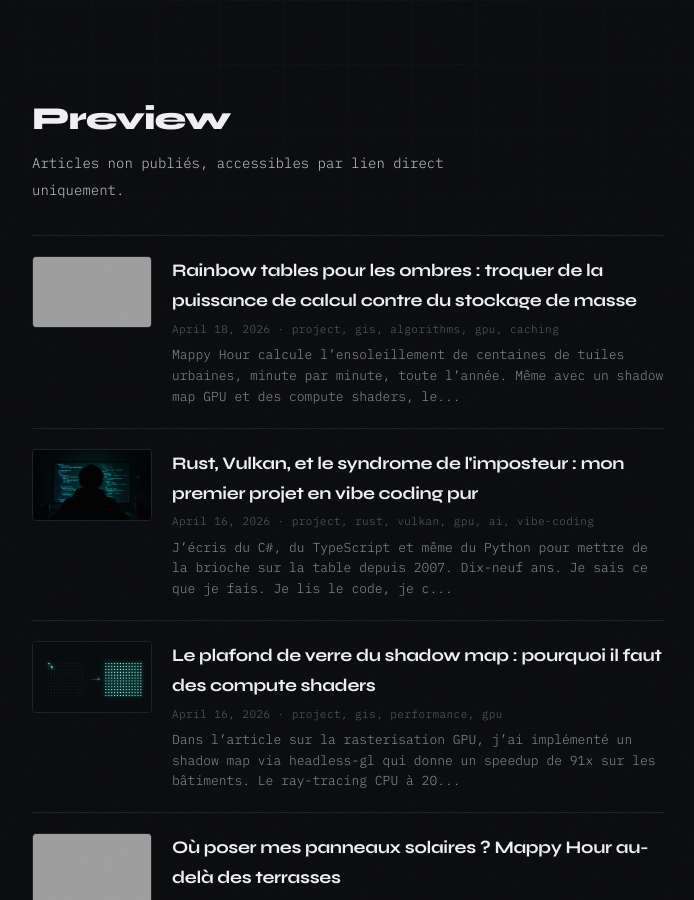
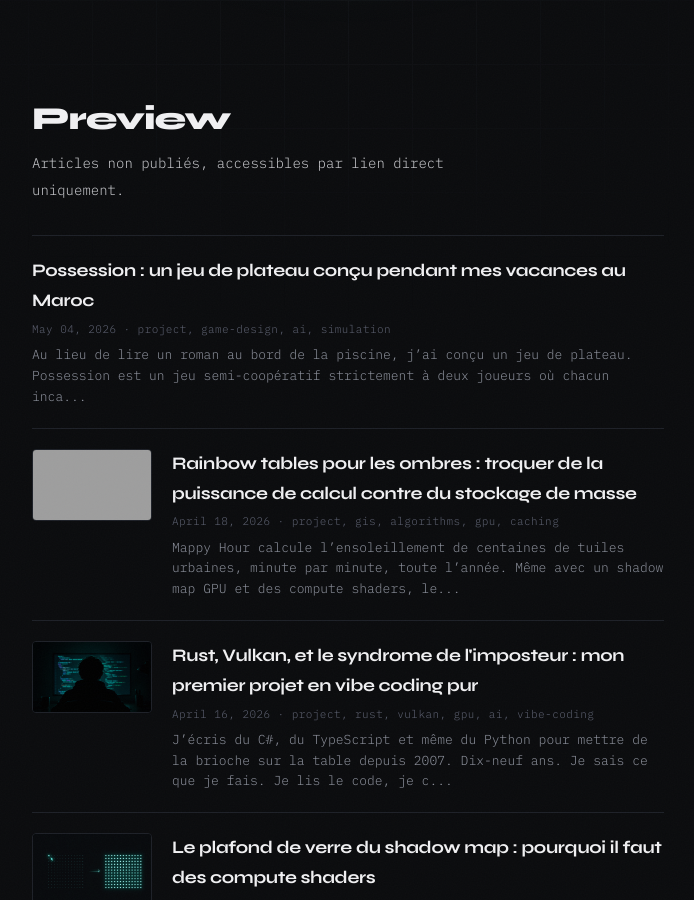
Before and after one commit to salfab/seesharpch, a Jekyll site: the page built from preview.html, in a window 1280 px wide and 900 px high, scrolled down 385 px, cut to the strip 0-900 px from the top of the window. Shown: the whole strip, without its empty margins (292-986 px from the left). Built offline with Jekyll 4.4.1, drawn with Linux system fonts in a browser that asks for light colours; grey boxes are pictures that could not be loaded.

Commit message:
blog: publish Possession article as unlisted preview

```diff
--- a/_drafts/possession-jeu-de-plateau.md
+++ b/_posts/2026-05-04-possession-jeu-de-plateau.md
@@ -2,6 +2,9 @@
 layout: post
 title: "Possession : un jeu de plateau conçu pendant mes vacances au Maroc"
 tags: [project, game-design, ai, simulation]
+unlisted: true
+permalink: /blog/preview/e8b4f2a9/possession-jeu-de-plateau
+sitemap: false
 ---
 
 Au lieu de lire un roman au bord de la piscine, j'ai conçu un jeu de plateau. *Possession* est un jeu semi-coopératif strictement à deux joueurs où chacun incarne un démon rival cherchant à corrompre l'âme d'un pape inspiré d'Alexandre VI. Le but n'est pas de réussir l'exorcisme. Le but est d'être le démon qui profite le mieux de son échec.
```
